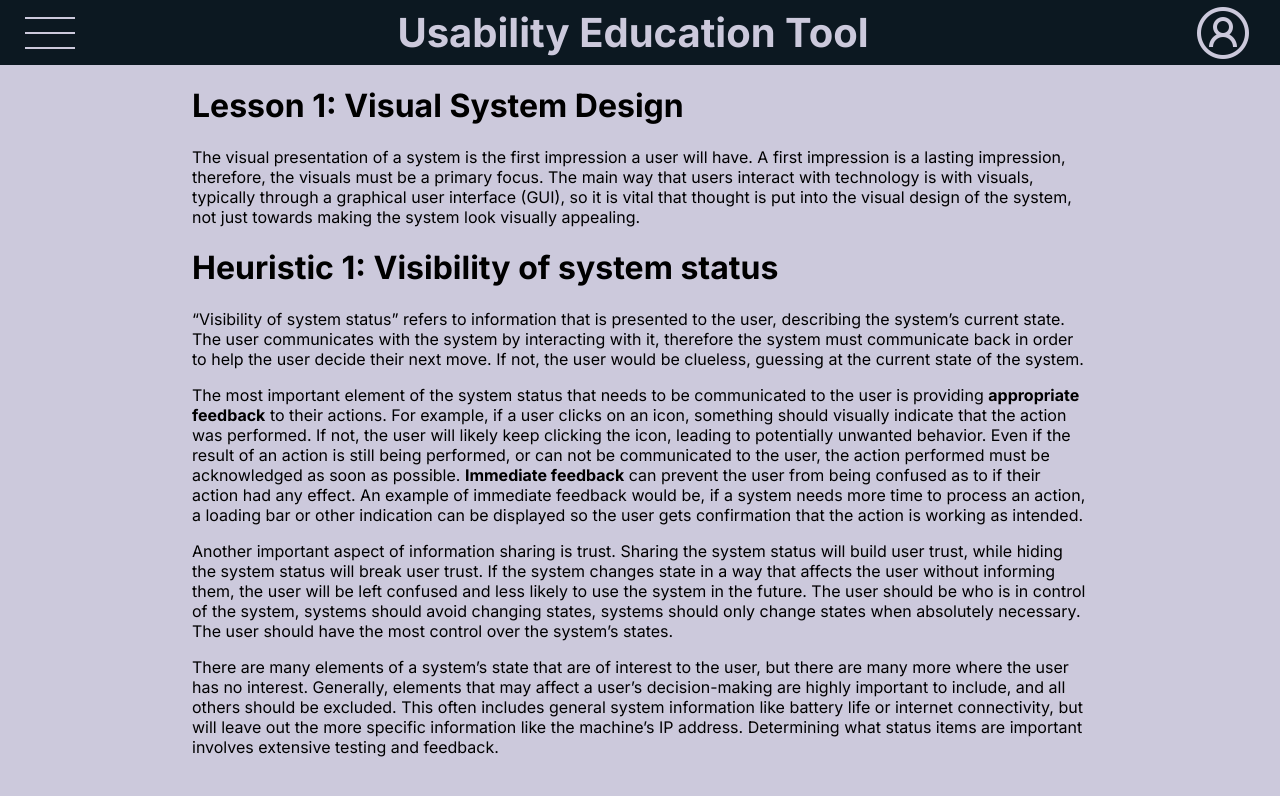
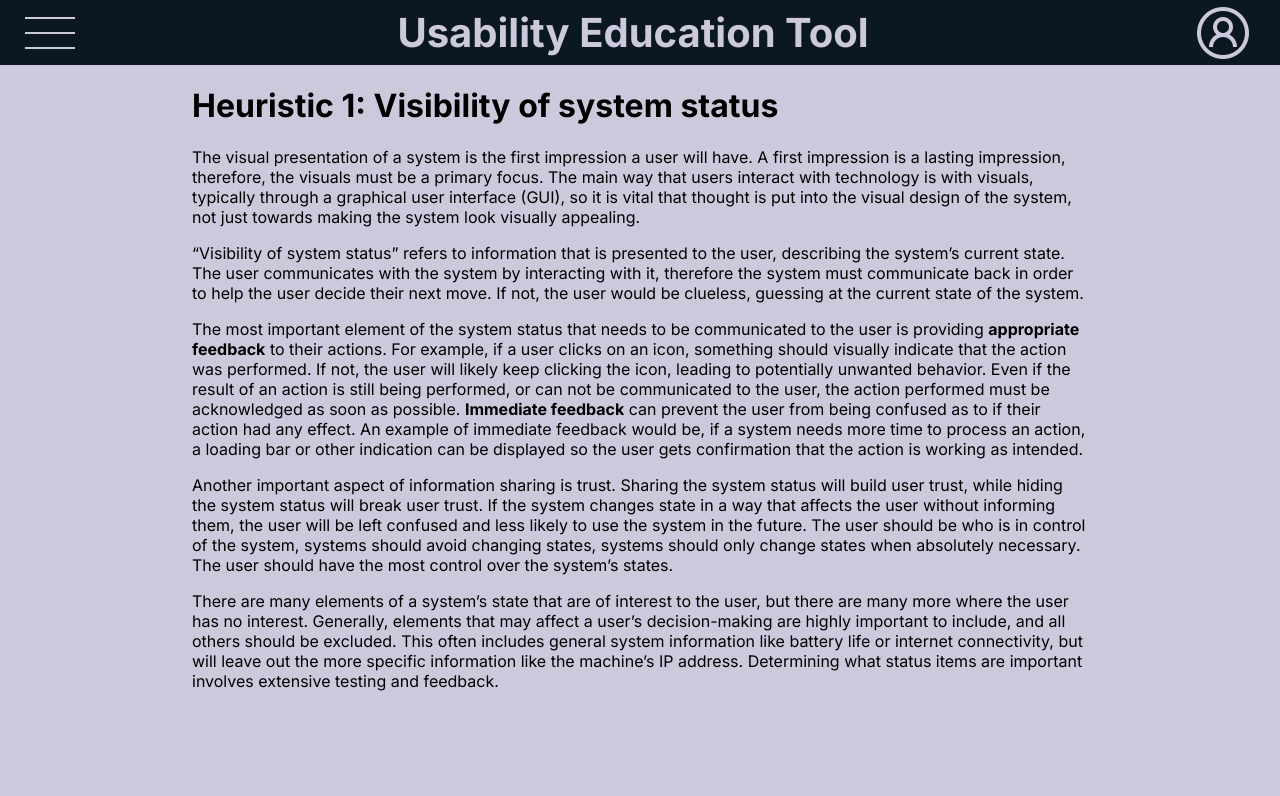
Before and after one commit to wajdialjedaani/Innovation-Labs-Usability-Education-Tool, a Next.js app in the folder usability-tool/: page /lesson-1 in a window 1280 px wide. Shown: the top 796 px of the page. Built offline with nearby package versions, Linux system fonts and the light colour scheme.

Commit message:
changed lesson 1 to heuristic 1
changed references from lesson 1 to heuristic 1

```diff
--- a/usability-tool/app/(main)/(lessons)/lesson-1/page.js
+++ b/usability-tool/app/(main)/(lessons)/lesson-1/page.js
@@ -3,14 +3,13 @@ import "@/styles/lesson.scss";
 export default function Lesson1() {
   return (
     <div className={"main-text-container"}>
-      <h1>Lesson 1: Visual System Design</h1>
+      <h1>Heuristic 1: Visibility of system status</h1>
       <p>
         The visual presentation of a system is the first impression a user will have. A first impression is a lasting
         impression, therefore, the visuals must be a primary focus. The main way that users interact with technology is
         with visuals, typically through a graphical user interface (GUI), so it is vital that thought is put into the
         visual design of the system, not just towards making the system look visually appealing.
       </p>
-      <h1>Heuristic 1: Visibility of system status</h1>
       <p>
         “Visibility of system status” refers to information that is presented to the user, describing the system’s
         current state. The user communicates with the system by interacting with it, therefore the system must
```
